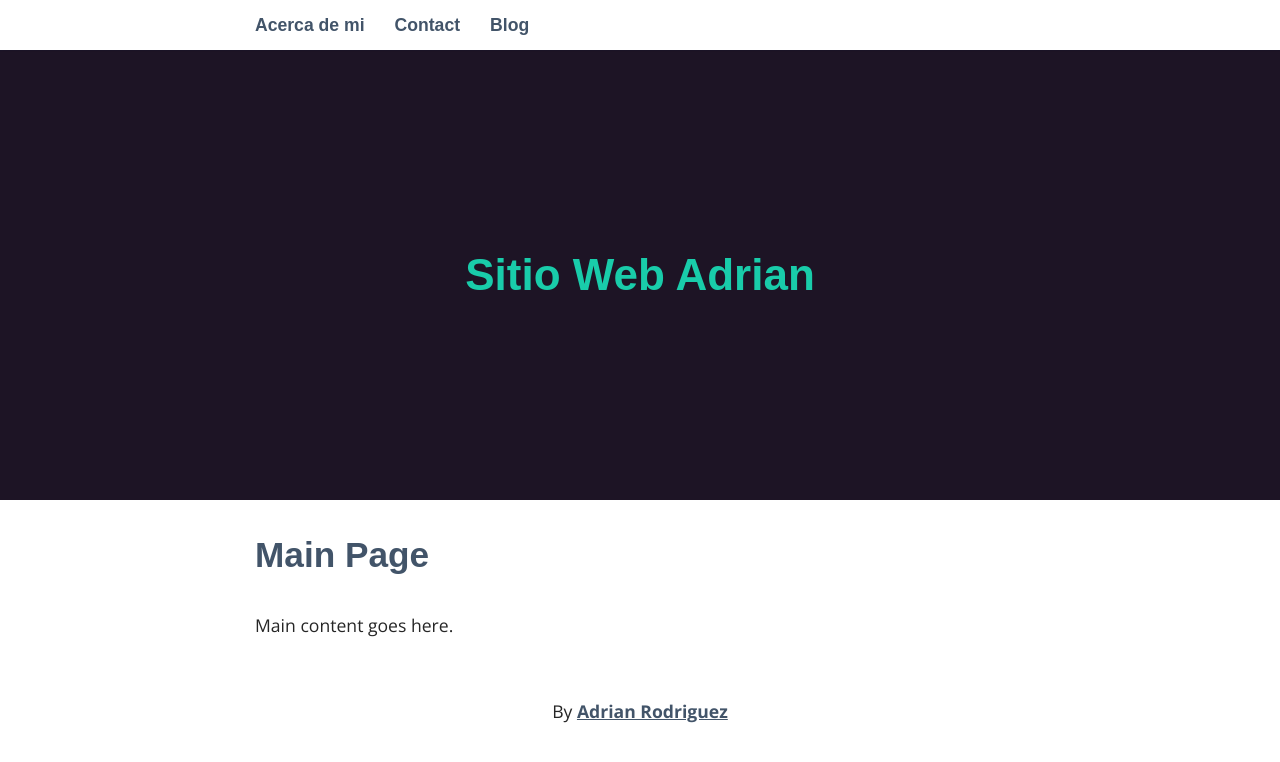
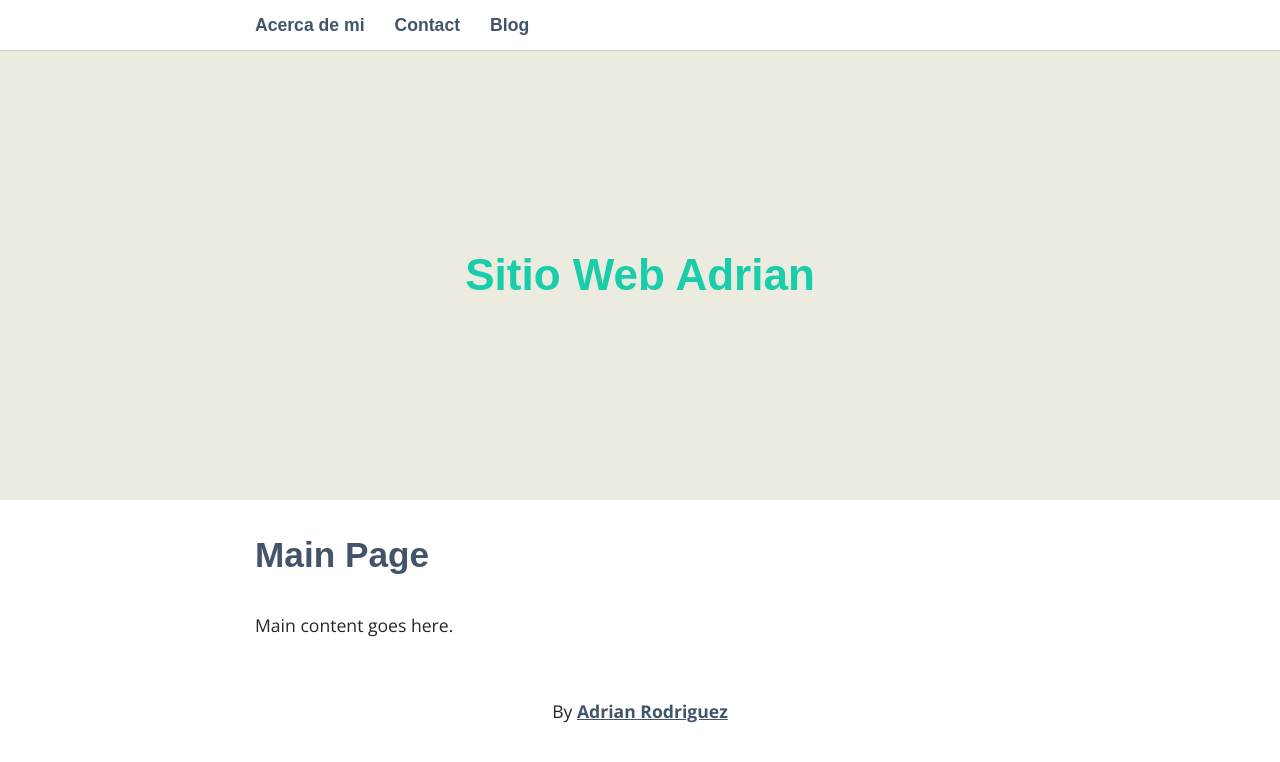
Before and after one commit to adrian-rdz/adrian-rdz.github.io, a Jekyll site: the page built from index.html, in a window 1280 px wide. Shown: the top 762 px of the page. Built offline with Jekyll 4.4.1, drawn with Linux system fonts in a browser that asks for light colours; some web fonts are replaced.

Commit message:
Cambio de color en css

```diff
--- a/_sass/_base.scss
+++ b/_sass/_base.scss
@@ -7,7 +7,7 @@ $link-hover-color: $main;
 $heading-font: 'Muli', sans-serif;
 $heading-font-color: #425469;
 $light: #E7EDF4;
-$header:  #1D1425;
+$header:  #EBEBE0;
 
 *,
 *::before,
```
